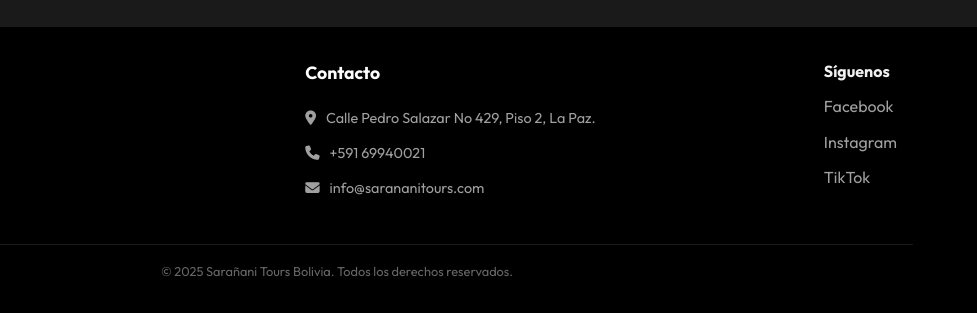
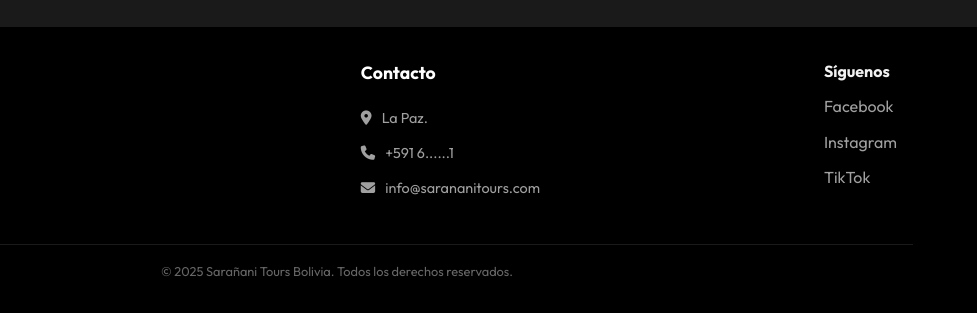
Before and after one commit to JhonnnyTzy/saranani_ttours, a website built with Vite: page circuits.html in a window 1280 px wide. Shown: the part 1614-1927 px from the top of the page, 303-1280 px from the left. Built offline with nearby package versions, Linux system fonts and the light colour scheme.

```diff
--- a/circuits.html
+++ b/circuits.html
@@ -313,8 +313,8 @@
       </div>
       <div class="footer-column">
         <h4>Contacto</h4>
-        <p><i class="fas fa-map-marker-alt"></i> Calle Pedro Salazar No 429, Piso 2, La Paz.</p>
-        <p><i class="fas fa-phone"></i> +591 69940021</p>
+        <p><i class="fas fa-map-marker-alt"></i>  La Paz.</p>
+        <p><i class="fas fa-phone"></i> +591 6......1</p>
         <p><i class="fas fa-envelope"></i> info@sarananitours.com</p>
       </div>
       <div class="footer-links">
```
Also changed, not shown: about.html (+2 -2 lines), index.html (+3 -3 lines), login.html (+0 -1 lines).
